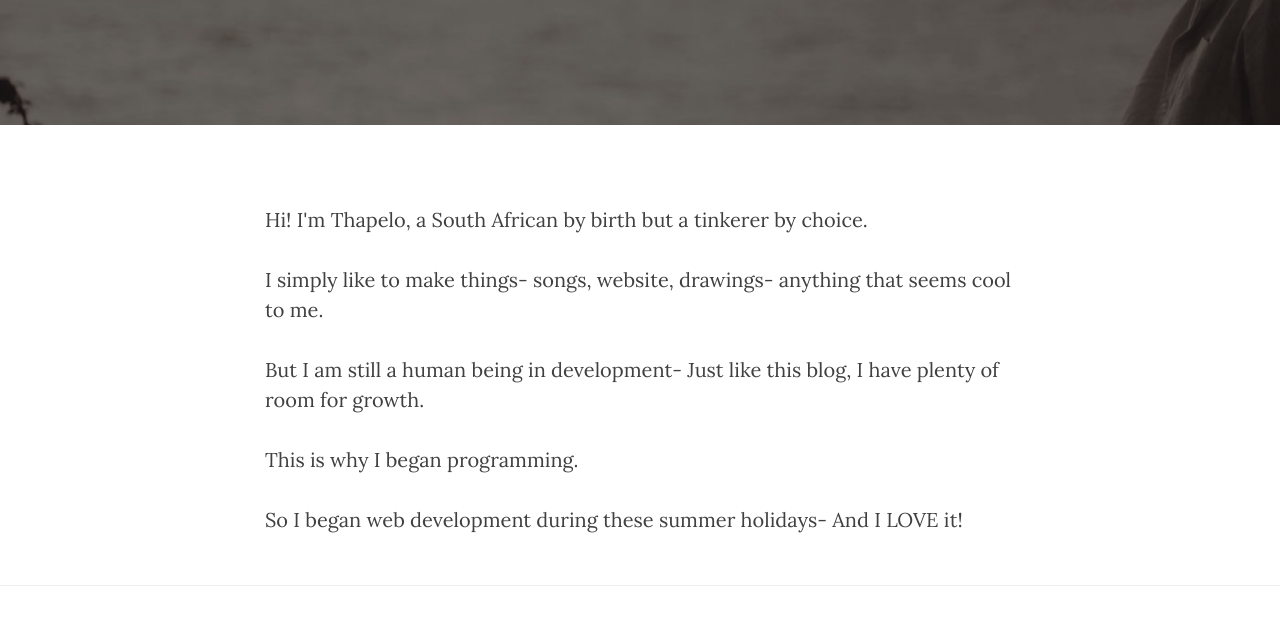
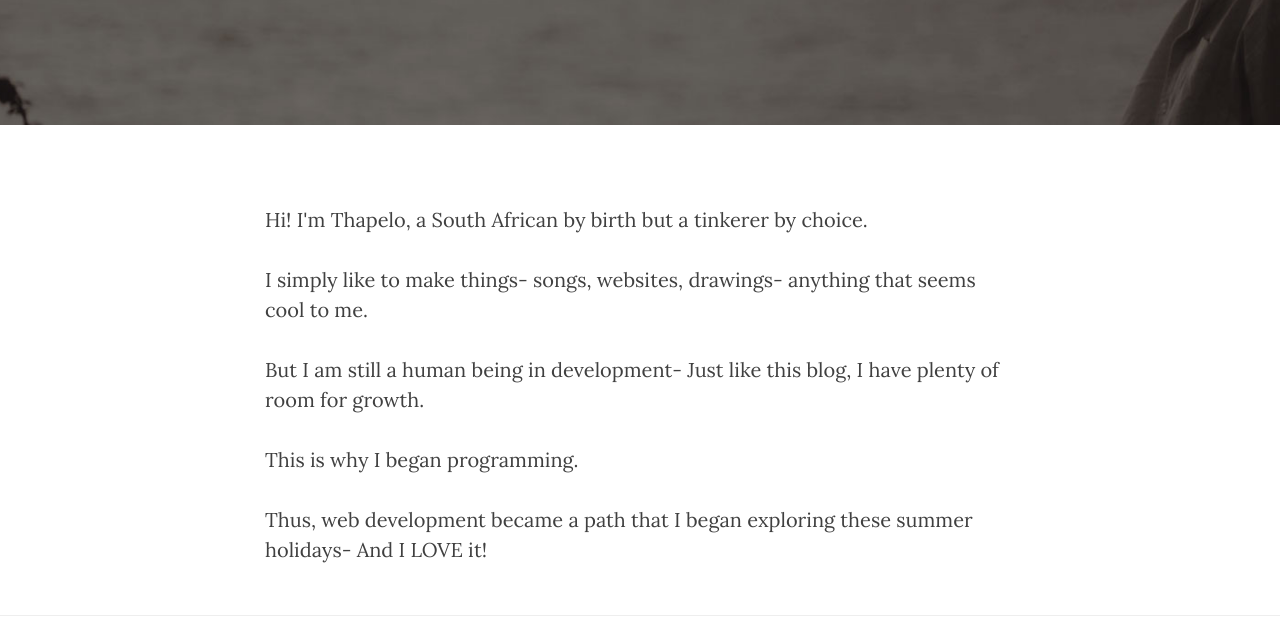
Before and after one commit to Thapz123/Blog, a plain HTML site: page about.html in a window 1280 px wide. Shown: the part 323-952 px from the top of the page. Drawn offline with nearby package versions, Linux system fonts and the light colour scheme.

Commit message:
Grammar once again

```diff
--- a/about.html
+++ b/about.html
@@ -90,9 +90,9 @@
         <div class="row">
             <div class="col-lg-8 col-lg-offset-2 col-md-10 col-md-offset-1">
                 <p>Hi! I'm Thapelo, a South African by birth but a tinkerer by choice.</p>
-                <p>I simply like to make things- songs, website, drawings- anything that seems cool to me.</p>
+                <p>I simply like to make things- songs, websites, drawings- anything that seems cool to me.</p>
                 <p>But I am still a human being in development- Just like this blog, I have plenty of room for growth.<br> <br>This is why I began programming.</p>
-                <p>So I began web development during these summer holidays- And I LOVE it!</p>
+                <p>Thus, web development became a path that I began exploring these summer holidays- And I LOVE it!</p>
             </div>
         </div>
     </div>
```
